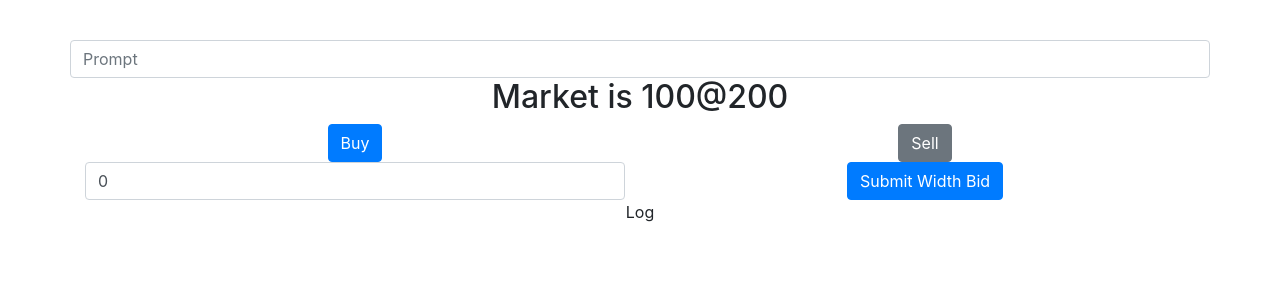
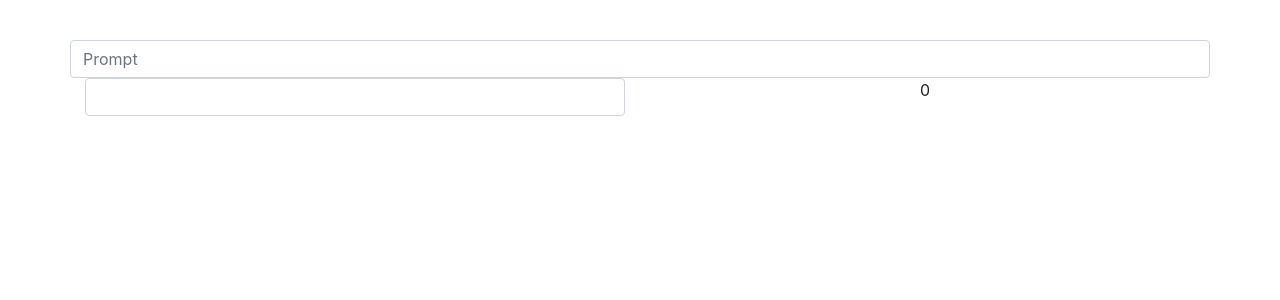
Before and after one commit to h-shan/mmgame, a React (Create React App) app in the folder mm-client/: page /play in a window 1280 px wide. Shown: the top 300 px of the page. Built offline with nearby package versions, Linux system fonts and the light colour scheme.

Commit message:
Add marketmaking stage

```diff
--- a/mm-client/src/components/PlayerItem.tsx
+++ b/mm-client/src/components/PlayerItem.tsx
@@ -20,10 +20,12 @@ const PlayerItem = ({
   return (
     <Row className="player-item" key={player.id}>
       <Col>
-        {self && (
-          <Form.Control type="text" value={player.name} onChange={changeName} />
-        )}
-        {!self && <p className="player-name">{player.name}</p>}
+        <Form.Control
+          type="text"
+          value={player.name}
+          onChange={changeName}
+          disabled={!self}
+        />
       </Col>
       <Col>{player.points}</Col>
     </Row>
--- a/mm-client/src/models/Player.ts
+++ b/mm-client/src/models/Player.ts
@@ -2,4 +2,5 @@ export default class Player {
   id: string = '';
   name: string = '';
   points: number = 0;
+  action: string = '';
 };
--- a/mm-client/src/pages/Play.tsx
+++ b/mm-client/src/pages/Play.tsx
@@ -15,20 +15,34 @@ import { rt2d } from '../global/util';
 import Player from '../models/Player';
 import PlayerItem from '../components/PlayerItem';
 
+class Quote {
+  bid: number = 0;
+  ask: number = 0;
+}
+
 class GameState {
+  phase: string = '';
   prompt: string = '';
   players: Player[] = [];
   width: number = 0;
+  mmId: string = '';
+  quote: Quote = new Quote();
 }
 
 const PlayPage: React.FC = () => {
   const [idMe, setIdMe] = useState('unset');
+  const [playerMe, setPlayerMe] = useState(new Player());
   const [socket, setSocket] = useState((null as unknown) as Socket);
   const [gameState, setGameState] = useState(new GameState());
   const [bidWidth, setBidWidth] = useState(0);
+  const [quoteBid, setQuoteBid] = useState(0);
+  const [quoteAsk, setQuoteAsk] = useState(0);
+
   const [showBidWidthTooLargeToast, setShowBidWidthTooLargeToast] = useState(
     false
   );
+
+  const [showQuoteTooWideToast, setShowQuoteTooWideToast] = useState(false);
 
   useEffect(() => {
     const _socket = io('http://localhost:3000');
@@ -47,6 +61,13 @@ const PlayPage: React.FC = () => {
     console.log('socket');
   }, []);
 
+  useEffect(() => {
+    const player = gameState.players.find((player) => player.id === idMe);
+    if (player) {
+      setPlayerMe(player);
+    }
+  }, [gameState, idMe]);
+
   const changePrompt = (e: any) => {
     console.log('changePrompt', e.target.value);
     socket.emit('changePrompt', { prompt: e.target.value });
@@ -55,8 +76,25 @@ const PlayPage: React.FC = () => {
   const submitWidth = () => {
     if (gameState.width && bidWidth > gameState.width * 0.9) {
       setShowBidWidthTooLargeToast(true);
+      return;
     }
-    socket.emit('bidWidth', { id: idMe, width: bidWidth });
+    socket.emit('bidWidth', { width: bidWidth });
+  };
+
+  const submitDoneBidding = () => {
+    socket.emit('doneBidding');
+  };
+
+  const doneBidding = () => {
+    return playerMe.action === 'READY';
+  };
+
+  const submitQuotes = () => {
+    if (quoteAsk < quoteBid || quoteAsk - quoteBid > gameState.width) {
+      setShowQuoteTooWideToast(true);
+      return;
+    }
+    socket.emit('submitQuotes', { bid: quoteBid, ask: quoteAsk });
   };
 
   return (
@@ -70,17 +108,9 @@ const PlayPage: React.FC = () => {
             onChange={changePrompt}
           />
         </Row>
+        {gameState.phase === 'BID_WIDTH' && (
           <Row>
-          <h2>Market is 100@200</h2>
-          <Col>
-            <Button variant="primary">Buy</Button>
-          </Col>
-          <Col>
-            <Button variant="secondary">Sell</Button>
-          </Col>
-        </Row>
-        <Row>
-          <Col>
+            <Col xs={6}>
               <Toast
                 onClose={() => setShowBidWidthTooLargeToast(false)}
                 show={showBidWidthTooLargeToast}
@@ -98,6 +128,7 @@ const PlayPage: React.FC = () => {
                 type="number"
                 value={bidWidth}
                 placeholder="Width"
+                disabled={doneBidding()}
                 onChange={(e) => {
                   setBidWidth(Number(e.target.value));
                 }}
@@ -109,25 +140,102 @@ const PlayPage: React.FC = () => {
                 </Form.Text>
               )}
             </Col>
-          <Col>
+            <Col xs={4}>
+              <ButtonToolbar>
+                <ButtonGroup>
                   <Button onClick={submitWidth}>Submit Width Bid</Button>
+                </ButtonGroup>
+                <ButtonGroup></ButtonGroup>
+              </ButtonToolbar>
+            </Col>
+            <Col xs={2}>
+              <Button disabled={doneBidding()} onClick={submitDoneBidding}>
+                Done
+              </Button>
             </Col>
           </Row>
+        )}
+        {gameState.phase === 'MAKE_MARKET' && gameState.mmId === idMe && (
+          <>
             <Row>
-          <Col>Log</Col>
+              <Toast
+                onClose={() => setShowQuoteTooWideToast(false)}
+                show={showQuoteTooWideToast}
+                delay={3000}
+                autohide>
+                <Toast.Header>
+                  <strong className="mr-auto">Quote width is too large!</strong>
+                </Toast.Header>
+                <Toast.Body>
+                  Current quotes has width {rt2d(quoteAsk - quoteBid)}. Maximum
+                  width is {rt2d(gameState.width)}
+                </Toast.Body>
+              </Toast>
             </Row>
             <Row>
               <Col>
-            {gameState.players
-              .filter((player) => player.id === idMe)
-              .map((player) => (
+                <Form.Label>Bid</Form.Label>
+                <Form.Control
+                  type="number"
+                  disabled={gameState.mmId !== idMe}
+                  value={quoteBid}
+                  onChange={(e) => setQuoteBid(Number(e.target.value))}
+                />
+              </Col>
+              <Col>
+                <Form.Label>Ask</Form.Label>
+                <Form.Control
+                  type="number"
+                  disabled={gameState.mmId !== idMe}
+                  value={quoteAsk}
+                  onChange={(e) => setQuoteAsk(Number(e.target.value))}
+                />
+              </Col>
+              <Col>
+                <Button
+                  disabled={gameState.mmId !== idMe}
+                  onClick={submitQuotes}>
+                  Submit
+                </Button>
+              </Col>
+            </Row>
+          </>
+        )}
+        {gameState.phase === 'BUY_SELL' && (
+          <>
+            <Row>
+              <Col>
+                <Form.Label>Bid</Form.Label>
+                <Form.Control
+                  type="number"
+                  value={gameState.quote.bid}
+                  disabled
+                />
+              </Col>
+              <Col>
+                <Form.Label>Ask</Form.Label>
+                <Form.Control
+                  type="number"
+                  value={gameState.quote.ask}
+                  disabled
+                />
+              </Col>
+            </Row>
+          </>
+        )}
+        {/* <Row>
+          <Col>Log</Col>
+        </Row> */}
+        <Row>
+          <Col>
+            {playerMe && (
               <PlayerItem
-                  key={player.id}
-                  player={player}
+                key={playerMe.id}
+                player={playerMe}
                 self={true}
                 socket={socket}
               />
-              ))}
+            )}
             {gameState.players
               .filter((player) => player.id !== idMe)
               .map((player) => (
```
Also changed, not shown: 1 other file (tests, documents, lock files or other folders). Lines whose indentation alone changed are shown as unchanged.
